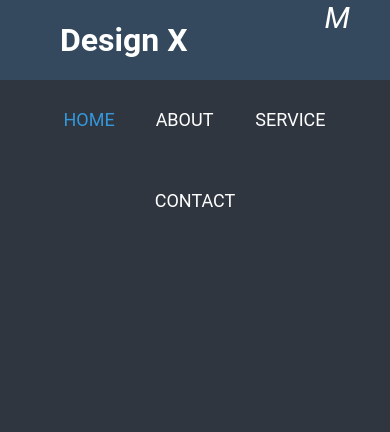
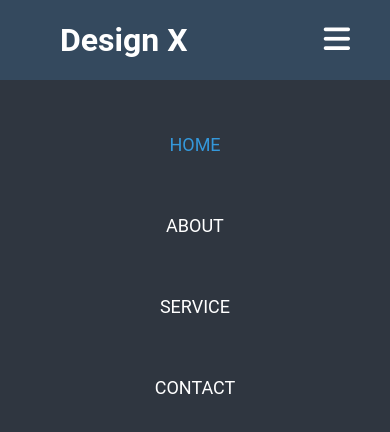
Before and after one commit to Saalu/Responsive-Navbar, a plain HTML site: page index.html in a window 390 px wide. Drawn offline with Linux system fonts and the light colour scheme.

Commit message:
2 files modified

```diff
--- a/index.html
+++ b/index.html
@@ -6,7 +6,13 @@
     <meta name="viewport" content="width=device-width" />
 
     <link rel="stylesheet" href="styles.css" />
-    <link rel="stylesheet" href="https://cdnjs.cloudflare.com/ajax/libs/font-awesome/6.2.1/css/all.min.css" integrity="sha512-MV7K8+y+gLIBoVD59lQIYicR65iaqukzvf/nwasF0nqhPay5w/9lJmVM2hMDcnK1OnMGCdVK+iQrJ7lzPJQd1w==" crossorigin="anonymous" referrerpolicy="no-referrer" />
+    <link
+      rel="stylesheet"
+      href="https://cdnjs.cloudflare.com/ajax/libs/font-awesome/6.2.1/css/all.min.css"
+      integrity="sha512-MV7K8+y+gLIBoVD59lQIYicR65iaqukzvf/nwasF0nqhPay5w/9lJmVM2hMDcnK1OnMGCdVK+iQrJ7lzPJQd1w=="
+      crossorigin="anonymous"
+      referrerpolicy="no-referrer"
+    />
     <script type="module" src="script.js"></script>
   </head>
   <body>
@@ -18,8 +24,7 @@
         <li><a href="#">Service</a></li>
         <li><a href="#">Contact</a></li>
       </ul>
-      <label  class="menu"><i class="fas-bar">M</i></label>
+      <label class="menu"><i class="fa fa-bars"></i></label>
     </nav>
-
   </body>
 </html>
--- a/styles.css
+++ b/styles.css
@@ -55,6 +55,7 @@ label.menu {
   font-size: 30px;
   float: right;
   margin-right: 40px;
+  line-height: 80px;
 }
 
 @media (max-width: 1048px) {
@@ -69,12 +70,16 @@ label.menu {
   nav a {
     font-size: 17px;
   }
+  label.menu {
+    display: none;
+  }
 }
 
 @media (max-width: 900px) {
-  nav.menu {
+  label.menu {
     display: block;
   }
+
   nav ul {
     position: fixed;
     height: 100vh;
@@ -85,7 +90,7 @@ label.menu {
     text-align: center;
   }
 
-  nav li {
+  nav ul li {
     display: block;
     margin: 50px 0;
     line-height: 30px;
```
